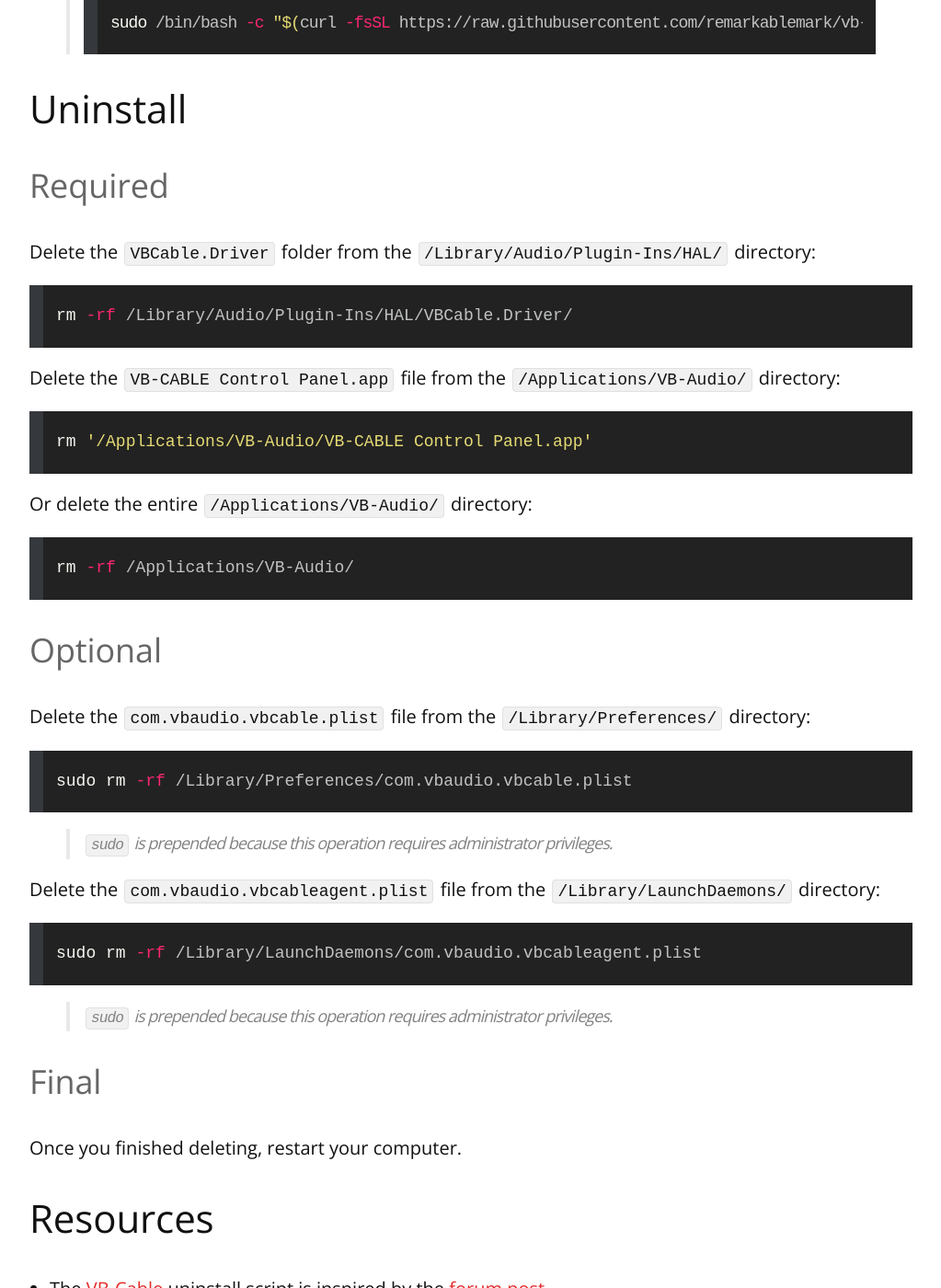
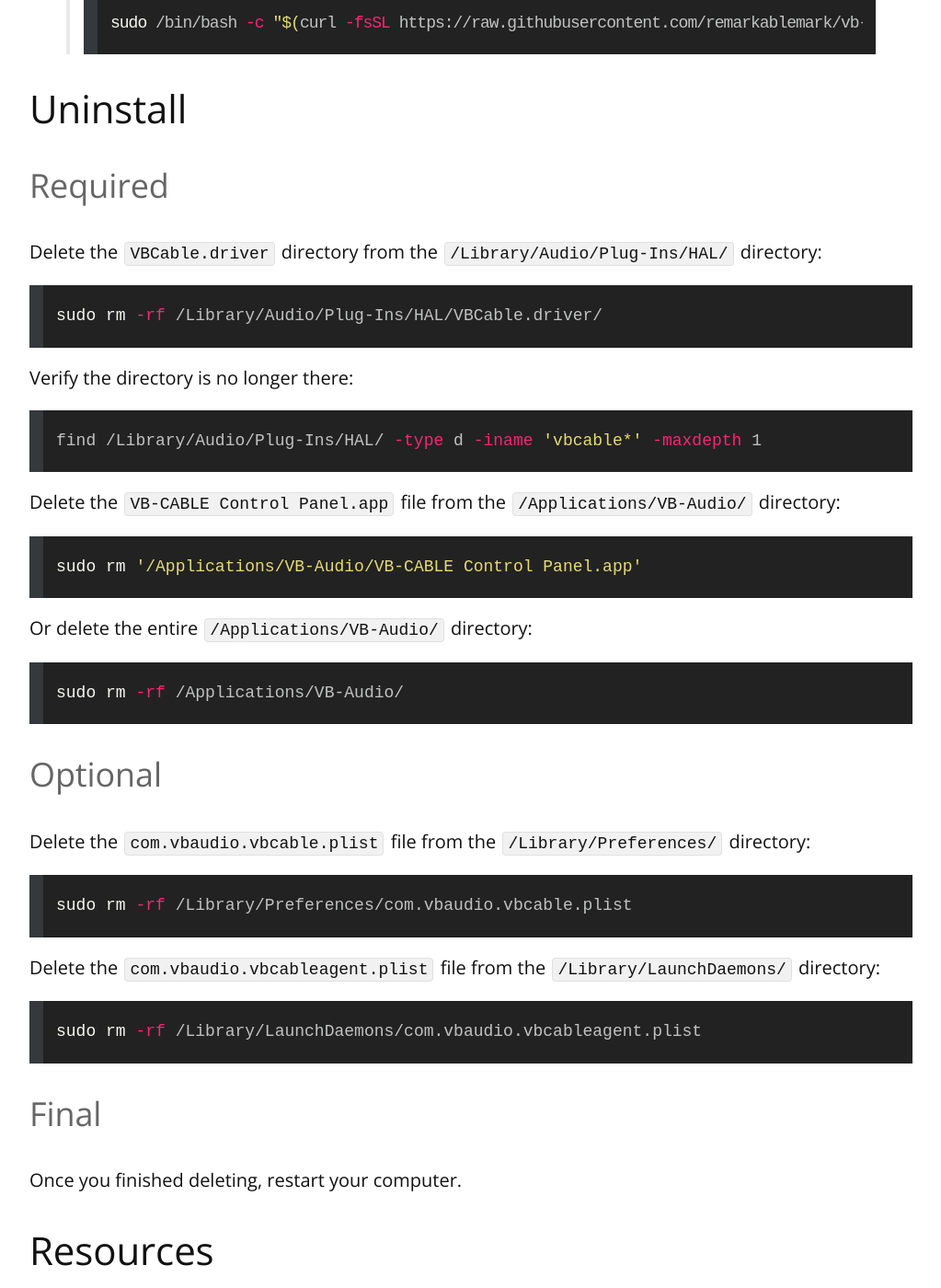
Before and after one commit to remarkablemark/remarkablemark.github.io, a Jekyll site: the page built from _posts/2020/2020-12-31-uninstall-vb-cable-mac.md, in a window 1280 px wide and 1400 px high, scrolled down 308 px. Shown: the whole window at 92% size, without its empty margins (128-1151 px from the left). Built offline with Jekyll 4.4.1, drawn with Linux system fonts in a browser that asks for light colours; comment, search, counter and statistics services are not loaded; some of the changed text lies outside the part shown.

Commit message:
fix(posts): update "Uninstall VB-Cable on macOS"
Post: 2020-12-31-uninstall-vb-cable-mac.md

Fixed the uninstall commands.

````diff
--- a/_posts/2020/2020-12-31-uninstall-vb-cable-mac.md
+++ b/_posts/2020/2020-12-31-uninstall-vb-cable-mac.md
@@ -16,22 +17,28 @@
 
 ### Required
 
-Delete the `VBCable.Driver` folder from the `/Library/Audio/Plugin-Ins/HAL/` directory:
+Delete the `VBCable.driver` directory from the `/Library/Audio/Plug-Ins/HAL/` directory:
 
 ```sh
-rm -rf /Library/Audio/Plugin-Ins/HAL/VBCable.Driver/
+sudo rm -rf /Library/Audio/Plug-Ins/HAL/VBCable.driver/
+```
+
+Verify the directory is no longer there:
+
+```sh
+find /Library/Audio/Plug-Ins/HAL/ -type d -iname 'vbcable*' -maxdepth 1
 ```
 
 Delete the `VB-CABLE Control Panel.app` file from the `/Applications/VB-Audio/` directory:
 
 ```sh
-rm '/Applications/VB-Audio/VB-CABLE Control Panel.app'
+sudo rm '/Applications/VB-Audio/VB-CABLE Control Panel.app'
 ```
 
 Or delete the entire `/Applications/VB-Audio/` directory:
 
 ```sh
-rm -rf /Applications/VB-Audio/
+sudo rm -rf /Applications/VB-Audio/
 ```
 
 ### Optional
@@ -42,15 +49,11 @@
 sudo rm -rf /Library/Preferences/com.vbaudio.vbcable.plist
 ```
 
-> `sudo` is prepended because this operation requires administrator privileges.
-
 Delete the `com.vbaudio.vbcableagent.plist` file from the `/Library/LaunchDaemons/` directory:
 
 ```sh
 sudo rm -rf /Library/LaunchDaemons/com.vbaudio.vbcableagent.plist
 ```
-
-> `sudo` is prepended because this operation requires administrator privileges.
 
 ### Final
 
````
Also changed, not shown: other parts of _posts/2020/2020-12-31-uninstall-vb-cable-mac.md (+2 -1 lines).
